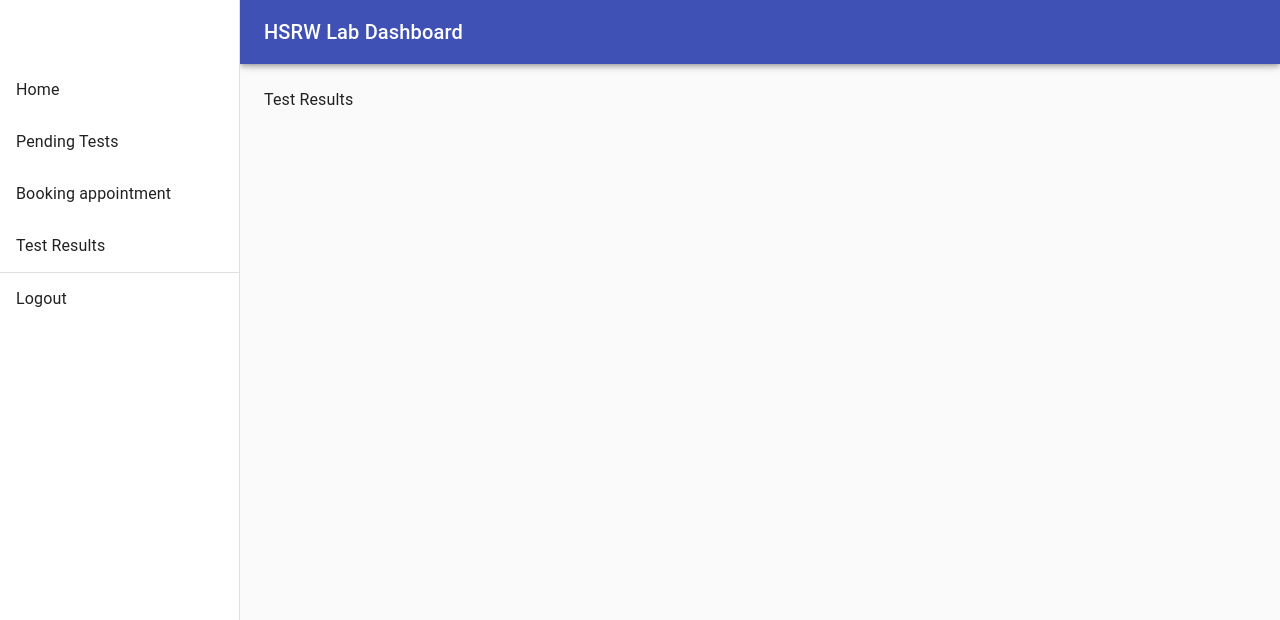
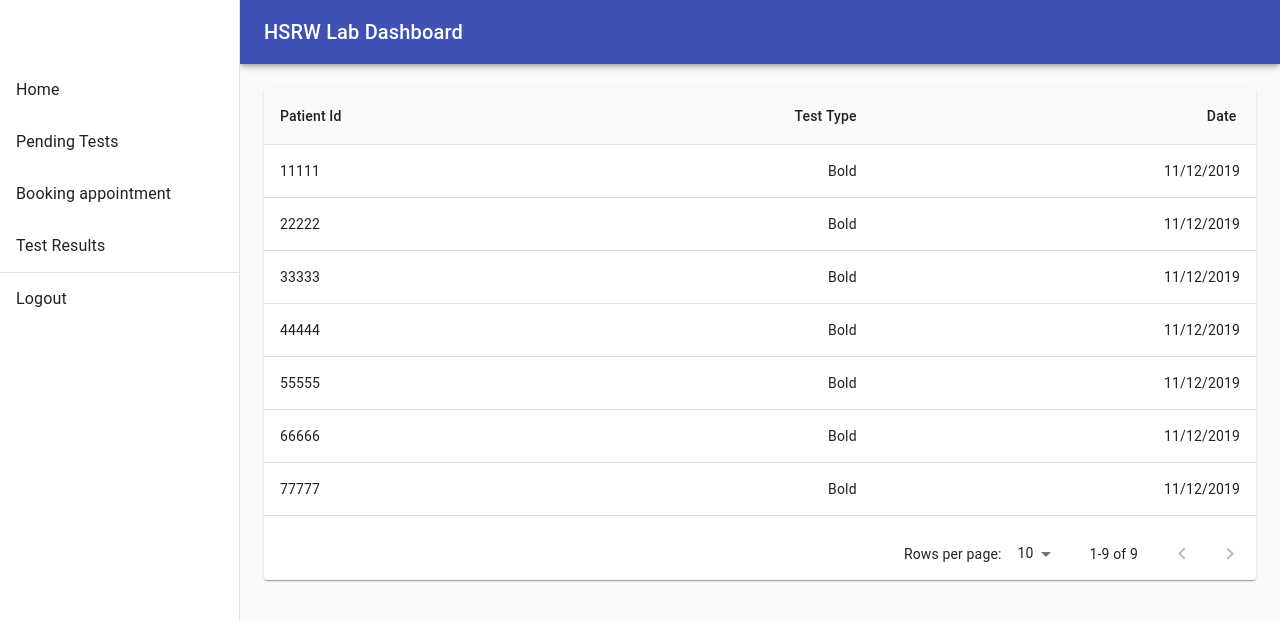
Before and after one commit to adityaghag/GDPRInHeathCare, a React (Create React App) app in the folder frontend/: page /testresults in a window 1280 px wide. Shown: the top 620 px of the page. Built offline with nearby package versions, Linux system fonts and the light colour scheme.

Commit message:
test results component

```diff
--- a/frontend/src/component/lab/BookingAppointment.js
+++ b/frontend/src/component/lab/BookingAppointment.js
@@ -1,8 +1,17 @@
 import React from 'react';
 import { makeStyles } from '@material-ui/core/styles';
+import LabDrawer from './LabDrawer';
 import Typography from '@material-ui/core/Typography';
-import LabDrawer from './LabDrawer';
-
+import Button from '@material-ui/core/Button';
+import CssBaseline from '@material-ui/core/CssBaseline';
+import TextField from '@material-ui/core/TextField';
+import Grid from '@material-ui/core/Grid';
+import Container from '@material-ui/core/Container';
+import NativeSelect from '@material-ui/core/NativeSelect';
+import FormHelperText from '@material-ui/core/FormHelperText';
+import 'date-fns';
+import { MuiPickersUtilsProvider, KeyboardDatePicker } from '@material-ui/pickers';
+import DateFnsUtils from '@date-io/date-fns';
 
 const useStyles = makeStyles(theme => ({
     root: {
@@ -19,15 +28,79 @@ const useStyles = makeStyles(theme => ({
 
 export default function BookingAppointment() {
     const classes = useStyles();
+    const [selectedDate, setSelectedDate] = React.useState(new Date('2014-08-18T21:11:54'));
+
+    const handleDateChange = date => {
+        setSelectedDate(date);
+    };
 
     return (
         <div className={classes.root}>
             <LabDrawer />
             <main className={classes.content}>
                 <div className={classes.toolbar} />
-                <Typography paragraph>
-                    Booking Appointment
-                </Typography>
+                <Container component="main" maxWidth="md">
+                    <CssBaseline />
+                    <div className={classes.paper}>
+                        <Typography component="h1" variant="h5">Book Appointment</Typography>
+                        <br />
+                        <form className={classes.form} noValidate>
+                            <Grid container spacing={2}>
+                                <Grid item xs={12}>
+                                    <TextField
+                                        variant="outlined"
+                                        required
+                                        fullWidth
+                                        id="patientID"
+                                        label="patientID"
+                                        name="patientID"
+                                        autoComplete="patientID"
+                                    />
+                                </Grid>
+                                <Grid item xs={12}>
+                                    <NativeSelect
+                                        fullWidth
+                                        name="category"
+                                        inputProps={{ 'aria-label': 'category' }}
+                                    >
+                                        <option value="" disabled>
+                                            Categories
+                                        </option>
+                                        <option value={10}>Ten</option>
+                                        <option value={20}>Twenty</option>
+                                        <option value={30}>Thirty</option>
+                                    </NativeSelect>
+                                    <FormHelperText>Categories</FormHelperText>
+                                </Grid>
+                                <Grid item xs={12}>
+                                    <MuiPickersUtilsProvider utils={DateFnsUtils}>
+                                        <KeyboardDatePicker
+                                            fullWidth
+                                            disableToolbar
+                                            variant="inline"
+                                            format="dd/MM/yyyy"
+                                            margin="normal"
+                                            id="date-picker-inline"
+                                            label="Select Date"
+                                            value={selectedDate}
+                                            onChange={handleDateChange}
+                                            KeyboardButtonProps={{
+                                                'aria-label': 'change date',
+                                            }}
+                                        />
+                                    </MuiPickersUtilsProvider>
+                                </Grid>
+                            </Grid>
+                            <br></br>
+                            <Button
+                                type="submit"
+                                fullWidth
+                                variant="outlined"
+                                color="primary"
+                            >save</Button>
+                        </form>
+                    </div>
+                </Container>
             </main>
         </div>
     );
--- a/frontend/src/component/lab/Testresults.js
+++ b/frontend/src/component/lab/Testresults.js
@@ -1,11 +1,20 @@
 import React from 'react';
 import { makeStyles } from '@material-ui/core/styles';
-import Typography from '@material-ui/core/Typography';
 import LabDrawer from './LabDrawer';
-
+import Paper from '@material-ui/core/Paper';
+import Table from '@material-ui/core/Table';
+import TableBody from '@material-ui/core/TableBody';
+import TableCell from '@material-ui/core/TableCell';
+import TableContainer from '@material-ui/core/TableContainer';
+import TableHead from '@material-ui/core/TableHead';
+import TablePagination from '@material-ui/core/TablePagination';
+import TableRow from '@material-ui/core/TableRow';
 
 const useStyles = makeStyles(theme => ({
   root: {
+    width: '100%'
+  },
+  mainRoot: {
     display: 'flex',
   },
   toolbar: theme.mixins.toolbar,
@@ -13,21 +22,113 @@ const useStyles = makeStyles(theme => ({
     flexGrow: 1,
     backgroundColor: theme.palette.primary.default,
     padding: theme.spacing(3),
+  },
+  container: {
+    maxHeight: 440,
   }
 }));
 
 
+
+const columns = [
+  { id: 'patientId', label: 'Patient\u00a0Id', minWidth: 100 },
+  {
+    id: 'testType',
+    label: 'Test\u00a0Type',
+    minWidth: 170,
+    align: 'right',
+    format: value => value.toLocaleString(),
+  },
+  {
+    id: 'date',
+    label: 'Date\u00a0',
+    minWidth: 170,
+    align: 'right',
+    format: value => value.toLocaleString(),
+  }
+];
+
+function createData(patientId, testType, date) {
+
+  return { patientId, testType, date };
+}
+
+const rows = [
+  createData('11111', 'Bold', '11/12/2019'),
+  createData('22222', 'Bold', '11/12/2019'),
+  createData('33333', 'Bold', '11/12/2019'),
+  createData('44444', 'Bold', '11/12/2019'),
+  createData('55555', 'Bold', '11/12/2019'),
+  createData('66666', 'Bold', '11/12/2019'),
+  createData('77777', 'Bold', '11/12/2019'),
+  createData('88888', 'Bold', '11/12/2019'),
+  createData('99999', 'Bold', '11/12/2019'),
+];
+
 export default function Testresults() {
   const classes = useStyles();
+  const [page, setPage] = React.useState(0);
+  const [rowsPerPage, setRowsPerPage] = React.useState(10);
+
+  const handleChangePage = (event, newPage) => {
+    setPage(newPage);
+  };
+
+  const handleChangeRowsPerPage = event => {
+    setRowsPerPage(+event.target.value);
+    setPage(0);
+  };
+
 
   return (
-    <div className={classes.root}>
+    <div className={classes.mainRoot}>
       <LabDrawer />
       <main className={classes.content}>
         <div className={classes.toolbar} />
-        <Typography paragraph>
-          Test Results
-        </Typography>
+        <Paper className={classes.root}>
+          <TableContainer className={classes.container}>
+            <Table stickyHeader aria-label="sticky table">
+              <TableHead>
+                <TableRow>
+                  {columns.map(column => (
+                    <TableCell
+                      key={column.id}
+                      align={column.align}
+                      style={{ minWidth: column.minWidth }}
+                    >
+                      {column.label}
+                    </TableCell>
+                  ))}
+                </TableRow>
+              </TableHead>
+              <TableBody>
+                {rows.slice(page * rowsPerPage, page * rowsPerPage + rowsPerPage).map(row => {
+                  return (
+                    <TableRow hover role="checkbox" tabIndex={-1} key={row.patientId}>
+                      {columns.map(column => {
+                        const value = row[column.id];
+                        return (
+                          <TableCell key={column.id} align={column.align}>
+                            {column.format && typeof value === 'number' ? column.format(value) : value}
+                          </TableCell>
+                        );
+                      })}
+                    </TableRow>
+                  );
+                })}
+              </TableBody>
+            </Table>
+          </TableContainer>
+          <TablePagination
+            rowsPerPageOptions={[10, 25, 100]}
+            component="div"
+            count={rows.length}
+            rowsPerPage={rowsPerPage}
+            page={page}
+            onChangePage={handleChangePage}
+            onChangeRowsPerPage={handleChangeRowsPerPage}
+          />
+        </Paper>
       </main>
     </div>
   );
```
